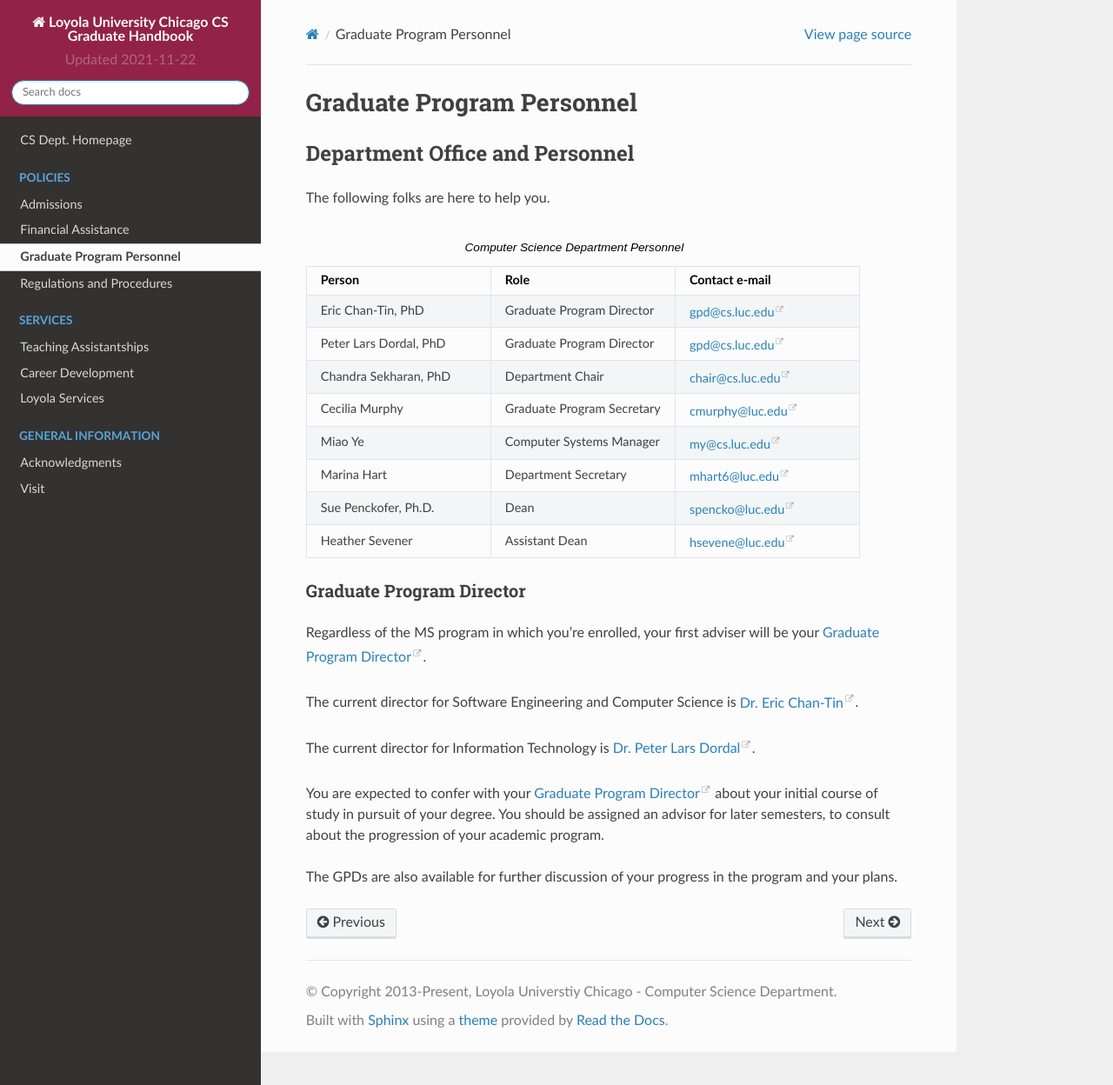
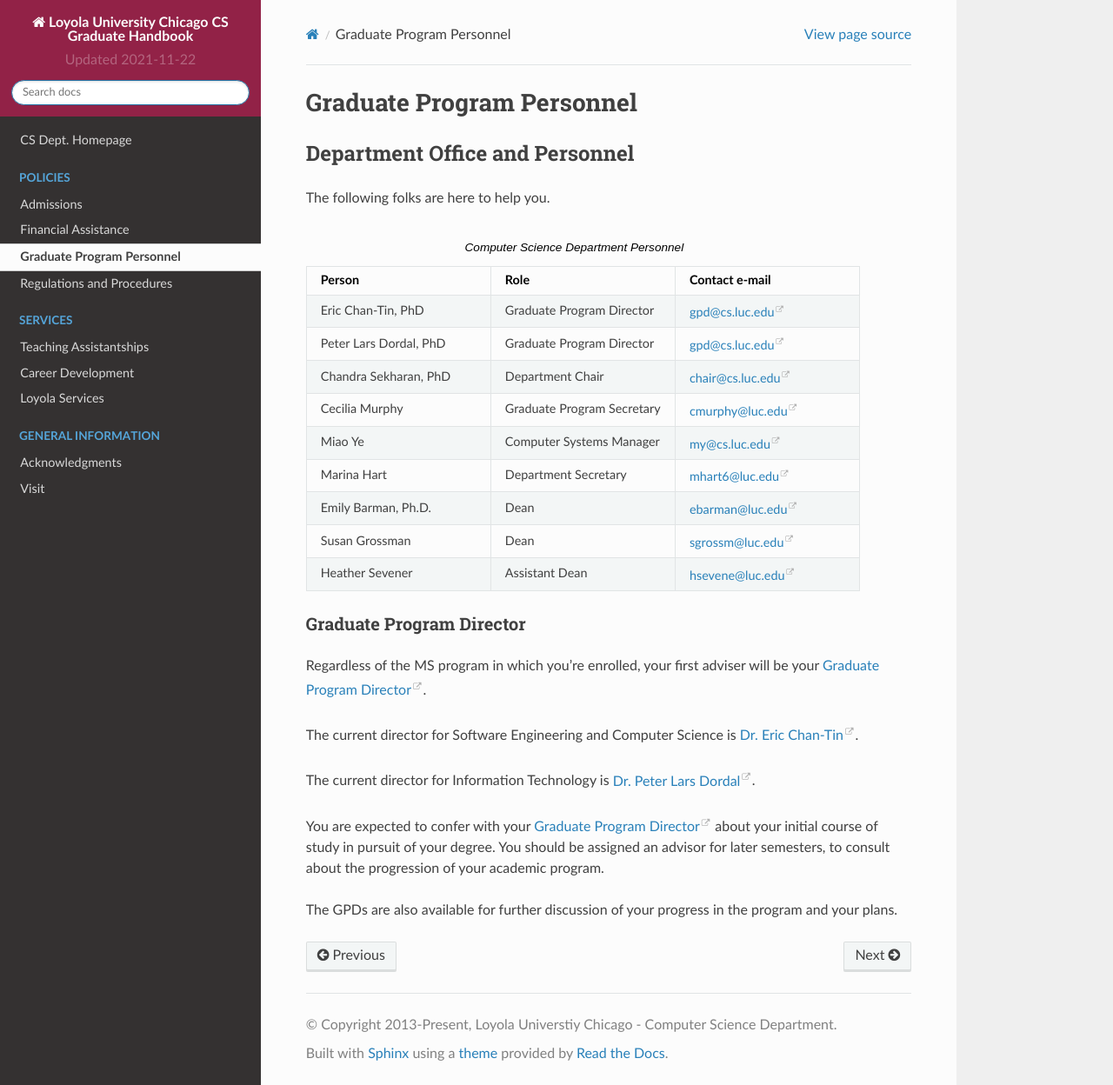
Before and after one commit to LoyolaChicagoCS/gradhandbook, a Sphinx documentation site: the page built from source/policy/people.rst, in a window 1280 px wide and 1248 px high. Shown: the whole window at 87% size. Built offline with Sphinx 7.4.7 and the Read the Docs theme 2.0.0, drawn with Linux system fonts in a browser that asks for light colours.

Commit message:
Add Emily and Susan to people

```diff
--- a/source/policy/people.rst
+++ b/source/policy/people.rst
@@ -17,7 +17,8 @@ The following folks are here to help you.
     "Cecilia Murphy", "Graduate Program Secretary", "cmurphy@luc.edu"
     "Miao Ye", "Computer Systems Manager", "my@cs.luc.edu"
     "Marina Hart", "Department Secretary", "mhart6@luc.edu"
-    "Sue Penckofer, Ph.D.", "Dean", "spencko@luc.edu"
+    "Emily Barman, Ph.D.", "Dean", "ebarman@luc.edu"
+    "Susan Grossman", "Dean", "sgrossm@luc.edu"
     "Heather Sevener", "Assistant Dean", "hsevene@luc.edu"
 
 Graduate Program Director
```
